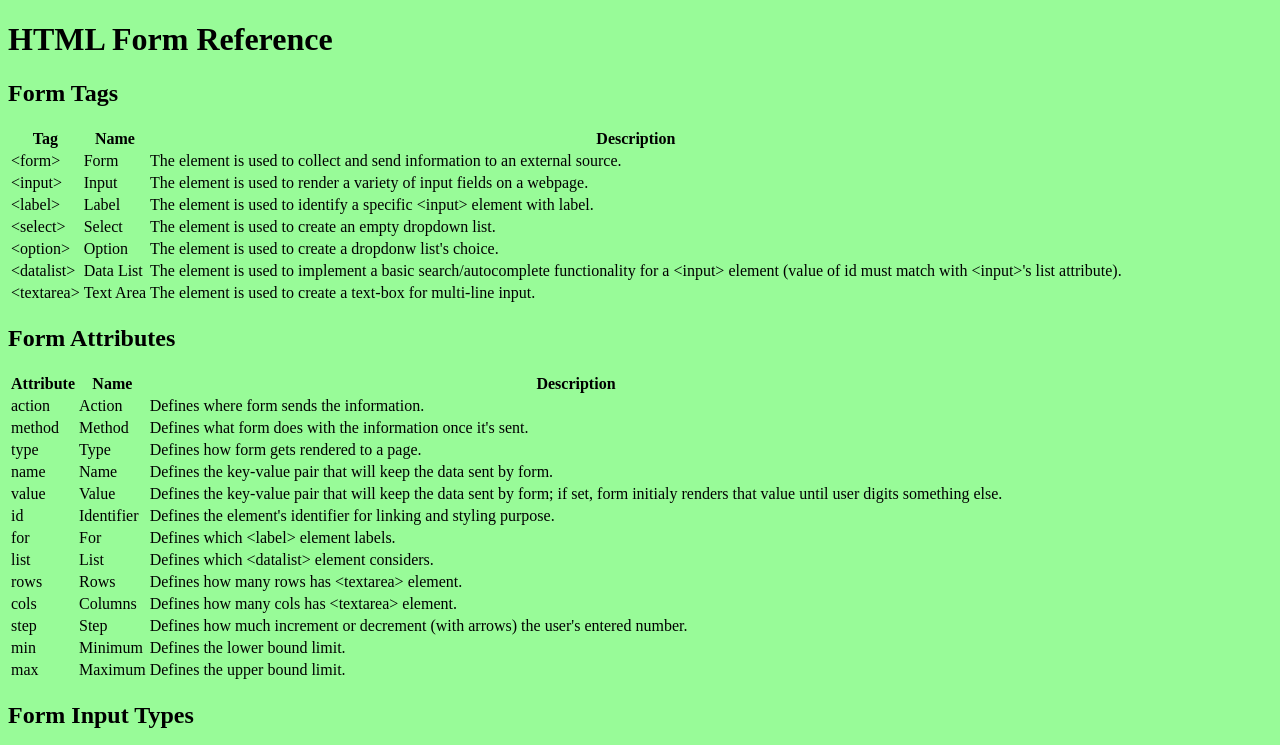
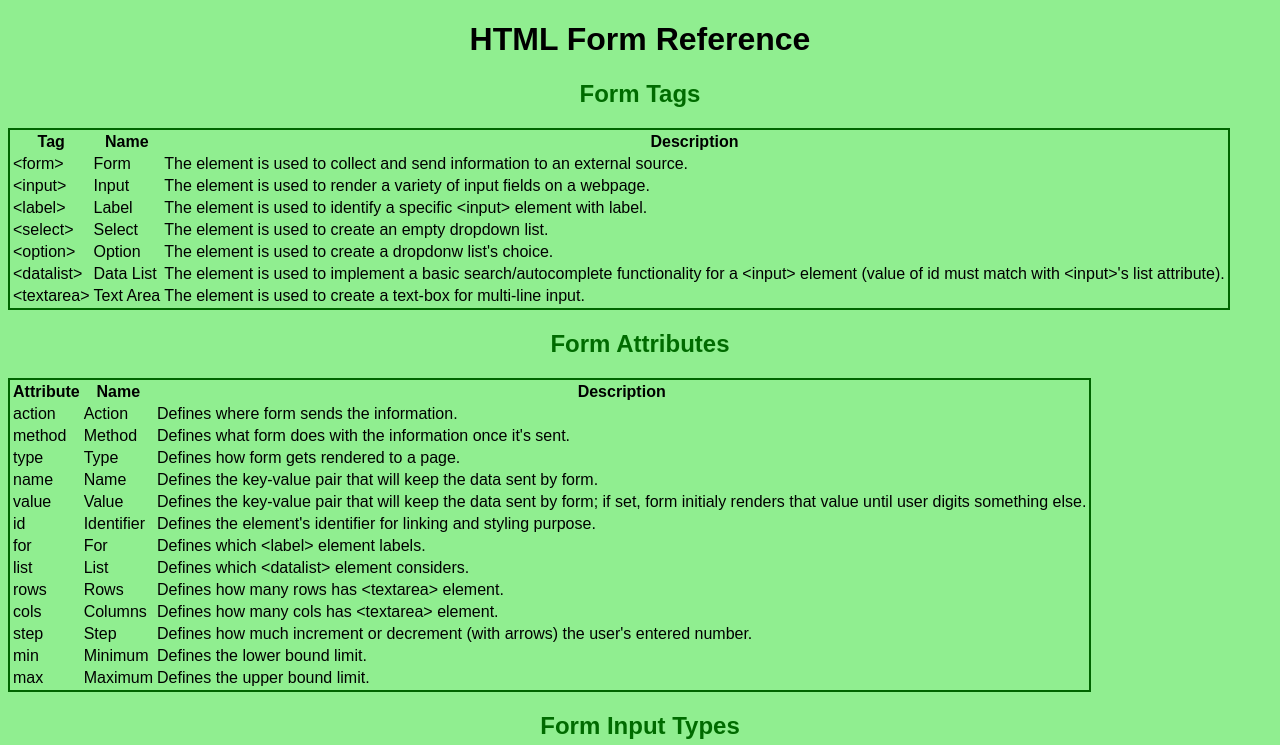
Before and after one commit to SacrednWild/BuildYourOwnCheatSheet, a plain HTML site: page index.html in a window 1280 px wide. Shown: the top 745 px of the page. Drawn offline with Linux system fonts and the light colour scheme.

Commit message:
Style body, h1, h2 and table

```diff
--- a/style.css
+++ b/style.css
@@ -1,3 +1,17 @@
 body {
-  background-color: palegreen;
+  background-color: #90ee90;
+  font-family: Arial, sans-serif;
 }
+
+h1 {
+  text-align: center;
+}
+
+h2 {
+  color: #006B00;
+  text-align: center;
+}
+
+table {
+  border: 2px solid darkgreen;
+}
```
